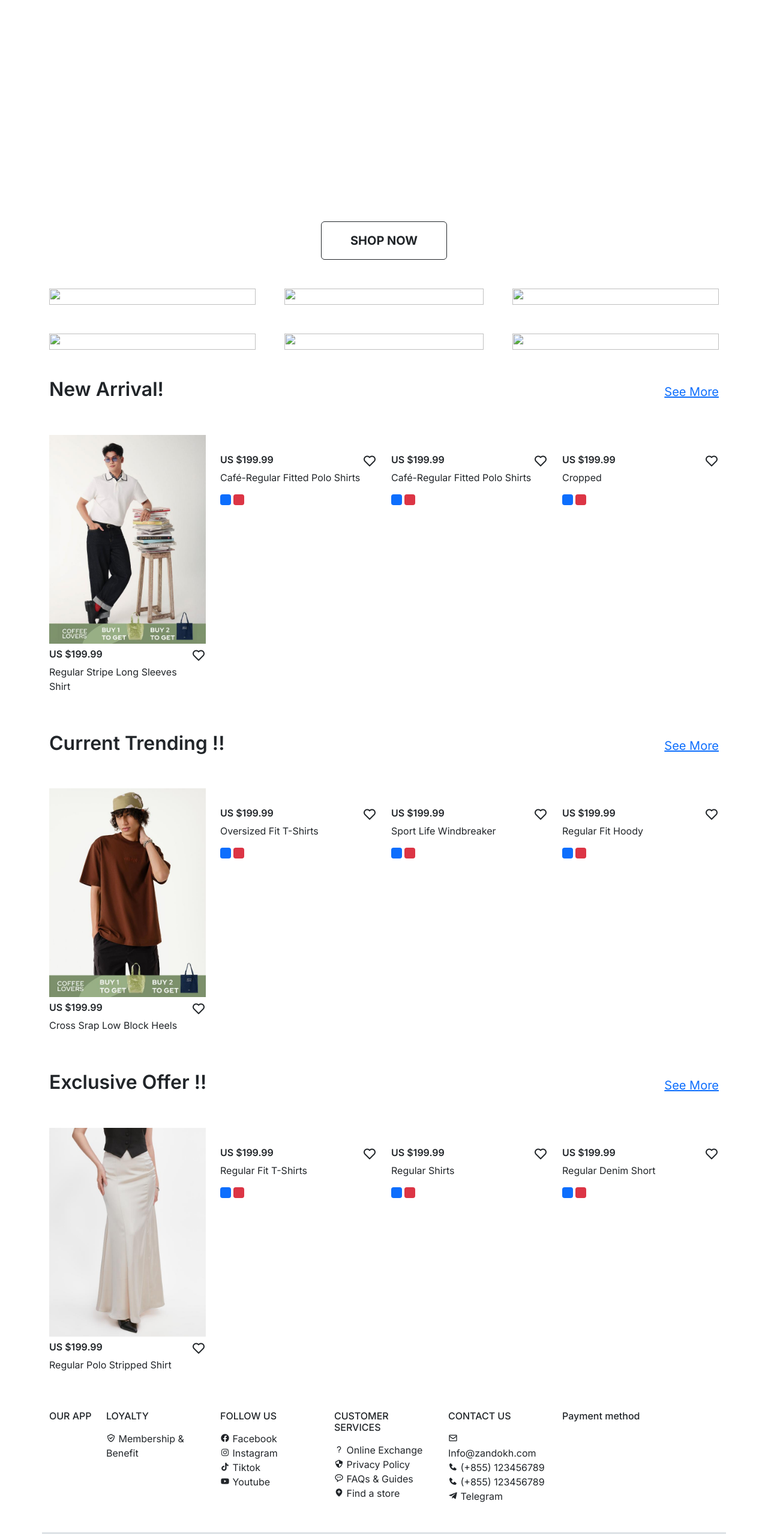
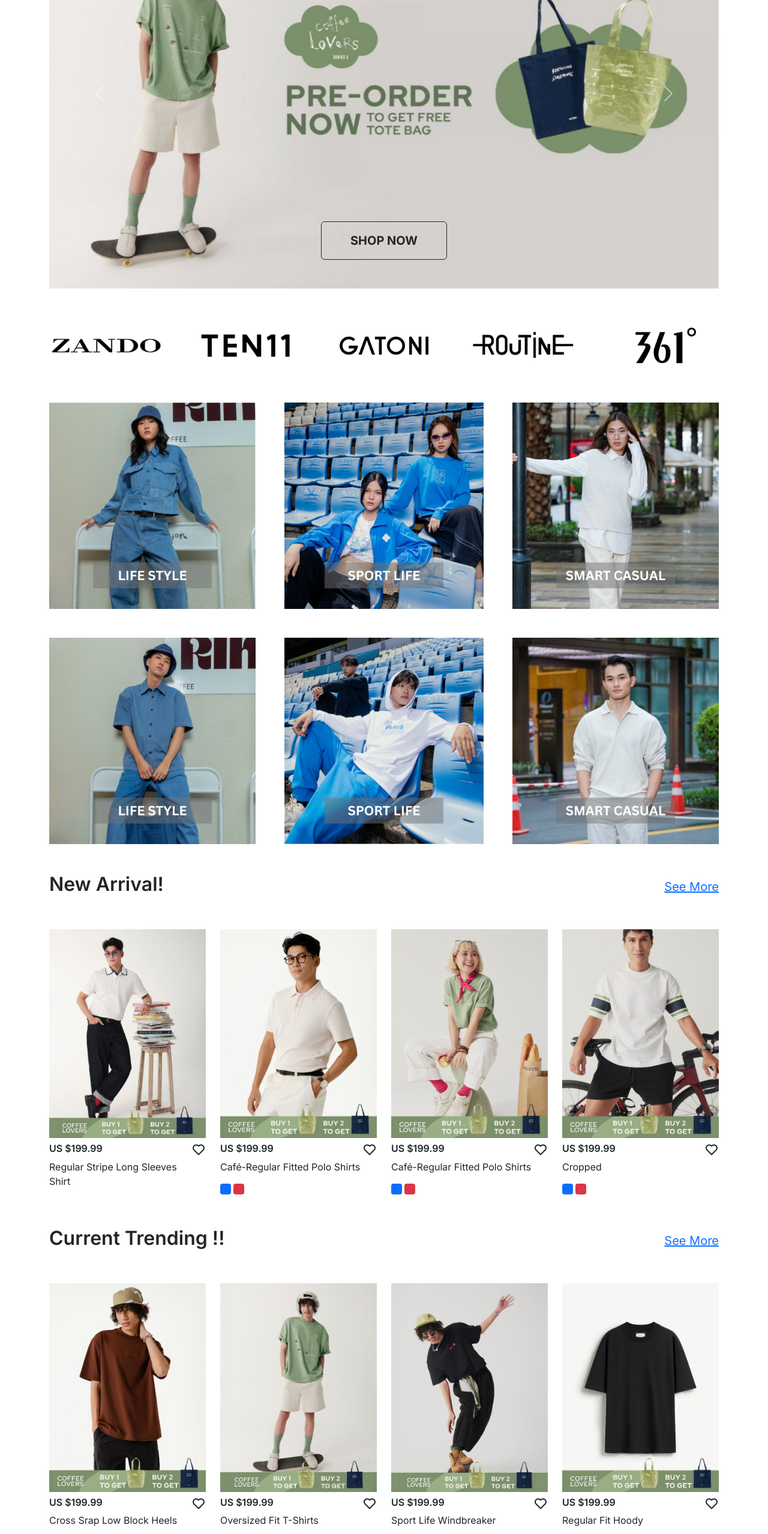
Before and after one commit to THONBUNLAENG/Zando, a plain HTML site: page index.html in a window 1280 px wide. Shown: the part 240-2797 px from the top of the page at 60% size. Drawn offline with nearby package versions, Linux system fonts and the light colour scheme; the site is published under a folder, as on GitHub Pages, so addresses that start at the root find nothing.

Commit message:
second commit

```diff
--- a/index.html
+++ b/index.html
@@ -295,19 +295,19 @@
             <div id="carouselExample" class="carousel slide" style="height: 650px;">
                 <div class="carousel-inner h-100">
                   <div class="carousel-item active h-100 position-relative">
-                    <img class="w-100 h-100 object-fit-cover position-absolute" style="z-index: -1;" src="/image/logo-3.jpg" alt="...">
+                    <img class="w-100 h-100 object-fit-cover position-absolute" style="z-index: -1;" src="image/logo-3.jpg" alt="...">
                     <div class="d-flex justify-content-center align-items-end h-100">
                         <button class="mb-5 btn btn-outline-dark fs-5 px-5 py-3 fw-bolder">SHOP NOW</button>
                     </div>
                   </div>
                   <div class="carousel-item h-100 position-relative">
-                    <img src="/image/logo-2.jpg" class="w-100 h-100 object-fit-cover position-absolute" style="z-index: -1;" alt="...">
+                    <img src="image/logo-2.jpg" class="w-100 h-100 object-fit-cover position-absolute" style="z-index: -1;" alt="...">
                     <div class="d-flex justify-content-center align-items-end h-100">
                         <button class="mb-5 btn btn-outline-dark fs-5 px-5 py-3 fw-bolder">SHOP NOW</button>
                     </div>
                   </div>
                   <div class="carousel-item h-100 position-relative">
-                    <img src="/image/logo-4.jpg" class="w-100 h-100 object-fit-cover position-absolute" style="z-index: -1;" alt="...">
+                    <img src="image/logo-4.jpg" class="w-100 h-100 object-fit-cover position-absolute" style="z-index: -1;" alt="...">
                     <div class="d-flex justify-content-center align-items-end h-100">
                         <button class="mb-5 btn btn-outline-light fs-5 px-5 py-3 fw-bolder">SHOP NOW</button>
                     </div>
@@ -329,11 +329,11 @@
 
     <div class="">
         <div class="container d-flex justify-content-between ">
-            <img style="width: 190px;" src="/image/logo-1.png" alt="">
-            <img style="width: 190px;" src="/image/logo-2.png" alt="">
-            <img style="width: 190px;" src="/image/logo-3.png" alt="">
-            <img style="width: 190px;" src="/image/logo-4.png" alt="">
-            <img style="width: 190px;" src="/image/logo-5.png" alt="">
+            <img style="width: 190px;" src="image/logo-1.png" alt="">
+            <img style="width: 190px;" src="image/logo-2.png" alt="">
+            <img style="width: 190px;" src="image/logo-3.png" alt="">
+            <img style="width: 190px;" src="image/logo-4.png" alt="">
+            <img style="width: 190px;" src="image/logo-5.png" alt="">
         </div>
     </div>
 
@@ -343,22 +343,22 @@
         <div class="container">
             <div class="row">
                 <div class="col-4 pe-4">
-                    <img class="w-100 h-100 object-fit-cover" src="/image/collection-1.png" alt="">
+                    <img class="w-100 h-100 object-fit-cover" src="image/collection-1.png" alt="">
                 </div>
                 <div class="col-4 px-4">
-                    <img class="w-100 h-100 object-fit-cover" src="/image/collection-2.png" alt="">
+                    <img class="w-100 h-100 object-fit-cover" src="image/collection-2.png" alt="">
                 </div>
                 <div class="col-4 ps-4">
-                    <img class="w-100 h-100 object-fit-cover" src="/image/collection-3.png" alt="">
+                    <img class="w-100 h-100 object-fit-cover" src="image/collection-3.png" alt="">
                 </div>
                 <div class="col-4 pe-4 mt-5">
-                    <img class="w-100 h-100 object-fit-cover" src="/image/collection-4.png" alt="">
+                    <img class="w-100 h-100 object-fit-cover" src="image/collection-4.png" alt="">
                 </div>
                 <div class="col-4 px-4 mt-5">
-                    <img class="w-100 h-100 object-fit-cover" src="/image/collection-5.png" alt="">
+                    <img class="w-100 h-100 object-fit-cover" src="image/collection-5.png" alt="">
                 </div>
                 <div class="col-4 ps-4 mt-5">
-                    <img class="w-100 h-100 object-fit-cover" src="/image/collection-6.png" alt="">
+                    <img class="w-100 h-100 object-fit-cover" src="image/collection-6.png" alt="">
                 </div>
             </div>
         </div>
@@ -383,7 +383,7 @@
                     </div>
                 </div>
                 <div class="col-3">
-                    <img class="w-100" src="/image/picture-2.jpg" alt="">
+                    <img class="w-100" src="image/picture-2.jpg" alt="">
                     <div class="d-flex justify-content-between mt-2">
                         <div class="">
                             <h5 class="fs-6 fw-semibold">US $199.99</h5>
@@ -397,7 +397,7 @@
                     </div>
                 </div>
                 <div class="col-3">
-                    <img class="w-100" src="/image/picture-3.jpg" alt="">
+                    <img class="w-100" src="image/picture-3.jpg" alt="">
                     <div class="d-flex justify-content-between mt-2">
                         <div class="">
                             <h5 class="fs-6 fw-semibold">US $199.99</h5>
@@ -411,7 +411,7 @@
                     </div>
                 </div>
                 <div class="col-3">
-                    <img class="w-100" src="/image/picture-4.jpg" alt="">
+                    <img class="w-100" src="image/picture-4.jpg" alt="">
                     <div class="d-flex justify-content-between mt-2">
                         <div class="">
                             <h5 class="fs-6 fw-semibold">US $199.99</h5>
@@ -446,7 +446,7 @@
                     </div>
                 </div>
                 <div class="col-3">
-                    <img class="w-100" src="/image/picture-6.jpg" alt="">
+                    <img class="w-100" src="image/picture-6.jpg" alt="">
                     <div class="d-flex justify-content-between mt-2">
                         <div class="">
                             <h5 class="fs-6 fw-semibold">US $199.99</h5>
@@ -460,7 +460,7 @@
                     </div>
                 </div>
                 <div class="col-3">
-                    <img class="w-100" src="/image/picture-7.jpg" alt="">
+                    <img class="w-100" src="image/picture-7.jpg" alt="">
                     <div class="d-flex justify-content-between mt-2">
                         <div class="">
                             <h5 class="fs-6 fw-semibold">US $199.99</h5>
@@ -474,7 +474,7 @@
                     </div>
                 </div>
                 <div class="col-3">
-                    <img class="w-100" src="/image/picture-8.jpg" alt="">
+                    <img class="w-100" src="image/picture-8.jpg" alt="">
                     <div class="d-flex justify-content-between mt-2">
                         <div class="">
                             <h5 class="fs-6 fw-semibold">US $199.99</h5>
@@ -510,7 +510,7 @@
                     </div>
                 </div>
                 <div class="col-3">
-                    <img class="w-100" src="/image/picture-10.jpg" alt="">
+                    <img class="w-100" src="image/picture-10.jpg" alt="">
                     <div class="d-flex justify-content-between mt-2">
                         <div class="">
                             <h5 class="fs-6 fw-semibold">US $199.99</h5>
@@ -524,7 +524,7 @@
                     </div>
                 </div>
                 <div class="col-3">
-                    <img class="w-100" src="/image/picture-11.jpg" alt="">
+                    <img class="w-100" src="image/picture-11.jpg" alt="">
                     <div class="d-flex justify-content-between mt-2">
                         <div class="">
                             <h5 class="fs-6 fw-semibold">US $199.99</h5>
@@ -538,7 +538,7 @@
                     </div>
                 </div>
                 <div class="col-3">
-                    <img class="w-100" src="/image/picture-12.jpg" alt="">
+                    <img class="w-100" src="image/picture-12.jpg" alt="">
                     <div class="d-flex justify-content-between mt-2">
                         <div class="">
                             <h5 class="fs-6 fw-semibold">US $199.99</h5>
@@ -561,7 +561,7 @@
             <div class="row">
                 <div class="col-1">
                     <h5 class="fs-6">OUR APP</h5>
-                    <img class="w-100 mt-3" src="/image/qr-code.png" alt="">
+                    <img class="w-100 mt-3" src="image/qr-code.png" alt="">
                 </div>
                 <div class="col-2">
                     <h5 class="fs-6">LOYALTY</h5>
@@ -590,7 +590,7 @@
                 </div>
                 <div class="col-3">
                     <h5 class="fs-6">Payment method</h5>
-                    <img class="w-100 mt-3" src="/image/payment.png" alt="">
+                    <img class="w-100 mt-3" src="image/payment.png" alt="">
                 </div>
             </div>
         </div>
```
